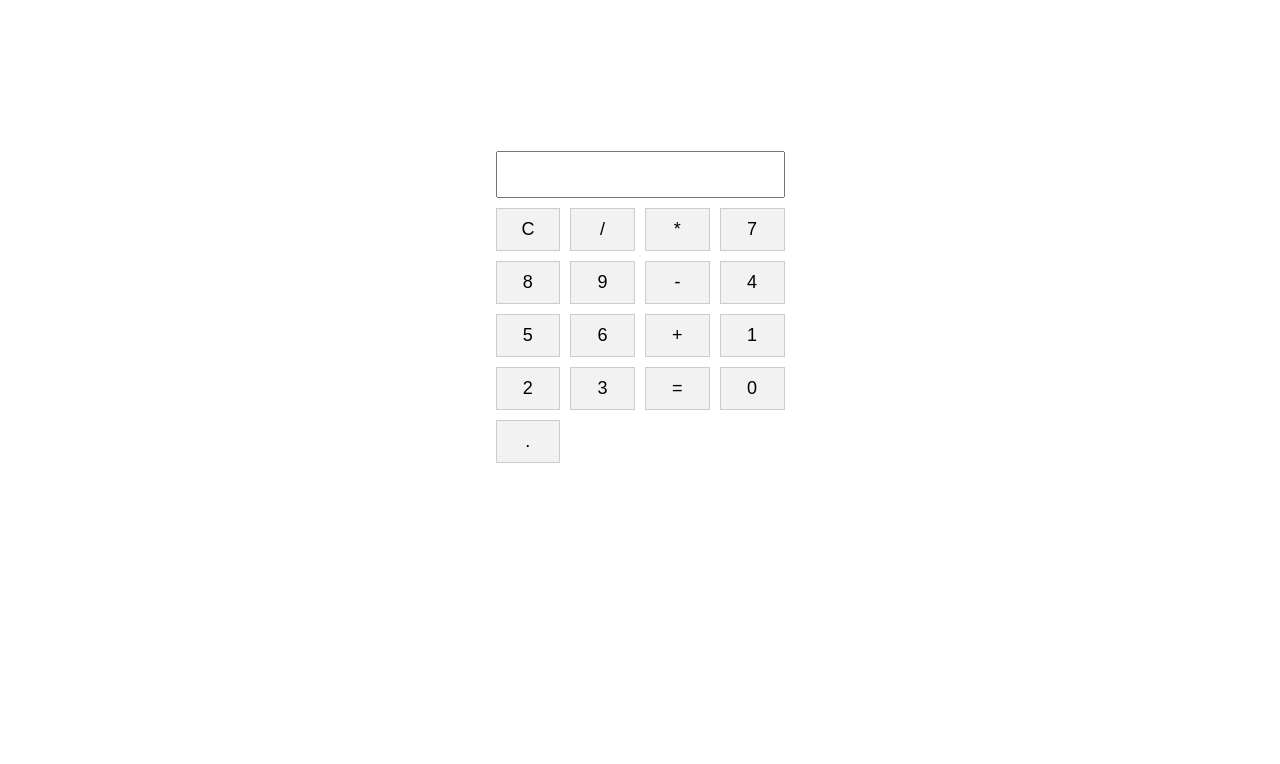
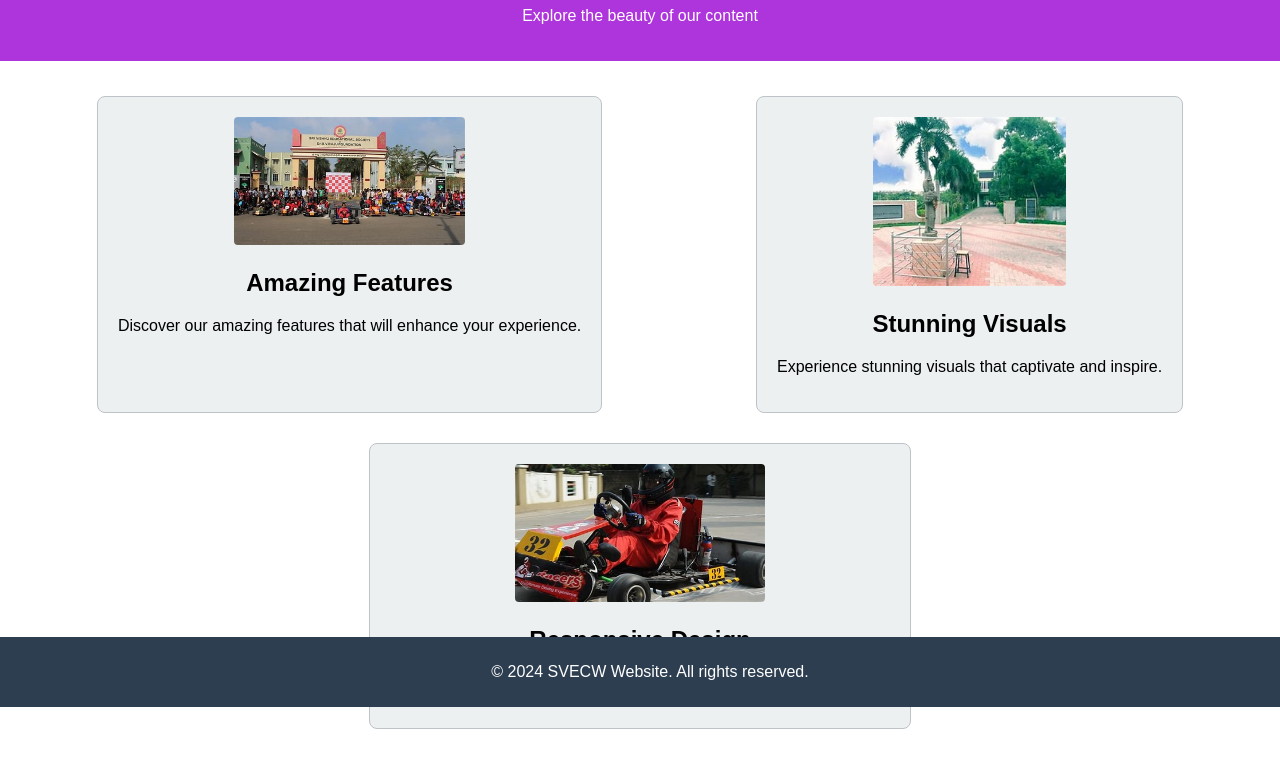
Before and after one commit to Bhuvanagajjarapu/CODEWAY, a plain HTML site: page index.html in a window 1280 px wide. Shown: the part 93-857 px from the top of the page. Before the commit the page ends 800 px from the top, so only its background shows below. Drawn offline with Linux system fonts and the light colour scheme.

Commit message:
Add files via upload
#codeway
#Task-1
#web development

```diff
--- a/index.html
+++ b/index.html
@@ -4,29 +4,36 @@
     <meta charset="UTF-8">
     <meta name="viewport" content="width=device-width, initial-scale=1.0">
     <link rel="stylesheet" href="styles.css">
-    <title>Basic Calculator</title>
+    <title>Beautiful Landing Page</title>
 </head>
 <body>
-    <div class="calculator">
-        <input type="text" id="display" readonly>
-        <button onclick="clearDisplay()">C</button>
-        <button onclick="appendToDisplay('/')">/</button>
-        <button onclick="appendToDisplay('*')">*</button>
-        <button onclick="appendToDisplay('7')">7</button>
-        <button onclick="appendToDisplay('8')">8</button>
-        <button onclick="appendToDisplay('9')">9</button>
-        <button onclick="appendToDisplay('-')">-</button>
-        <button onclick="appendToDisplay('4')">4</button>
-        <button onclick="appendToDisplay('5')">5</button>
-        <button onclick="appendToDisplay('6')">6</button>
-        <button onclick="appendToDisplay('+')">+</button>
-        <button onclick="appendToDisplay('1')">1</button>
-        <button onclick="appendToDisplay('2')">2</button>
-        <button onclick="appendToDisplay('3')">3</button>
-        <button onclick="calculateResult()">=</button>
-        <button onclick="appendToDisplay('0')">0</button>
-        <button onclick="appendToDisplay('.')">.</button>
-    </div>
-    <script src="calculator.js"></script>
+    <header>
+        <h1>Welcome to Our SVECW Website</h1>
+        <p>Explore the beauty of our content</p>
+    </header>
+
+    <section class="main-content">
+        <div class="feature">
+            <img src="img1.jpeg" alt="Feature Image 1">
+            <h2>Amazing Features</h2>
+            <p>Discover our amazing features that will enhance your experience.</p>
+        </div>
+
+        <div class="feature">
+            <img src="img2.jpeg" alt="Feature Image 2">
+            <h2>Stunning Visuals</h2>
+            <p>Experience stunning visuals that captivate and inspire.</p>
+        </div>
+
+        <div class="feature">
+            <img src="img3.jpeg" alt="Feature Image 3">
+            <h2>Responsive Design</h2>
+            <p>Our website adapts to various screen sizes for a seamless experience.</p>
+        </div>
+    </section>
+
+    <footer>
+        <p>&copy; 2024 SVECW Website. All rights reserved.</p>
+    </footer>
 </body>
 </html>
--- a/styles.css
+++ b/styles.css
@@ -1,34 +1,50 @@
 body {
-    display: flex;
-    align-items: center;
-    justify-content: center;
-    height: 100vh;
+    font-family: 'Arial', sans-serif;
     margin: 0;
+    padding: 0;
+    box-sizing: border-box;
 }
 
-.calculator {
-    display: grid;
-    grid-template-columns: repeat(4, 1fr);
-    grid-gap: 10px;
-    max-width: 300px;
-    margin: auto;
+header {
+    background-color: #ae34db;
+    color: #fff;
+    text-align: center;
+    padding: 20px;
 }
 
-button {
-    padding: 10px;
-    font-size: 18px;
-    border: 1px solid #ccc;
-    background-color: #f2f2f2;
-    cursor: pointer;
+h1 {
+    font-size: 2em;
 }
 
-button:active {
-    background-color: #d9d9d9;
+.main-content {
+    display: flex;
+    justify-content: space-around;
+    align-items: stretch;
+    flex-wrap: wrap;
+    padding: 20px;
 }
 
-#display {
-    grid-column: span 4;
+.feature {
+    background-color: #ecf0f1;
+    border: 1px solid #bdc3c7;
+    border-radius: 8px;
+    padding: 20px;
+    margin: 15px;
+    text-align: center;
+}
+
+img {
+    max-width: 50%;
+    height: 50;
+    border-radius: 4px;
+}
+
+footer {
+    background-color: #2c3e50;
+    color: #fff;
+    text-align: center;
     padding: 10px;
-    font-size: 20px;
-    text-align: right;
+    position: fixed;
+    width: 100%;
+    bottom: 0;
 }
```
Also changed, not shown: img1.jpeg (added), img2.jpeg (added), img3.jpeg (added).
